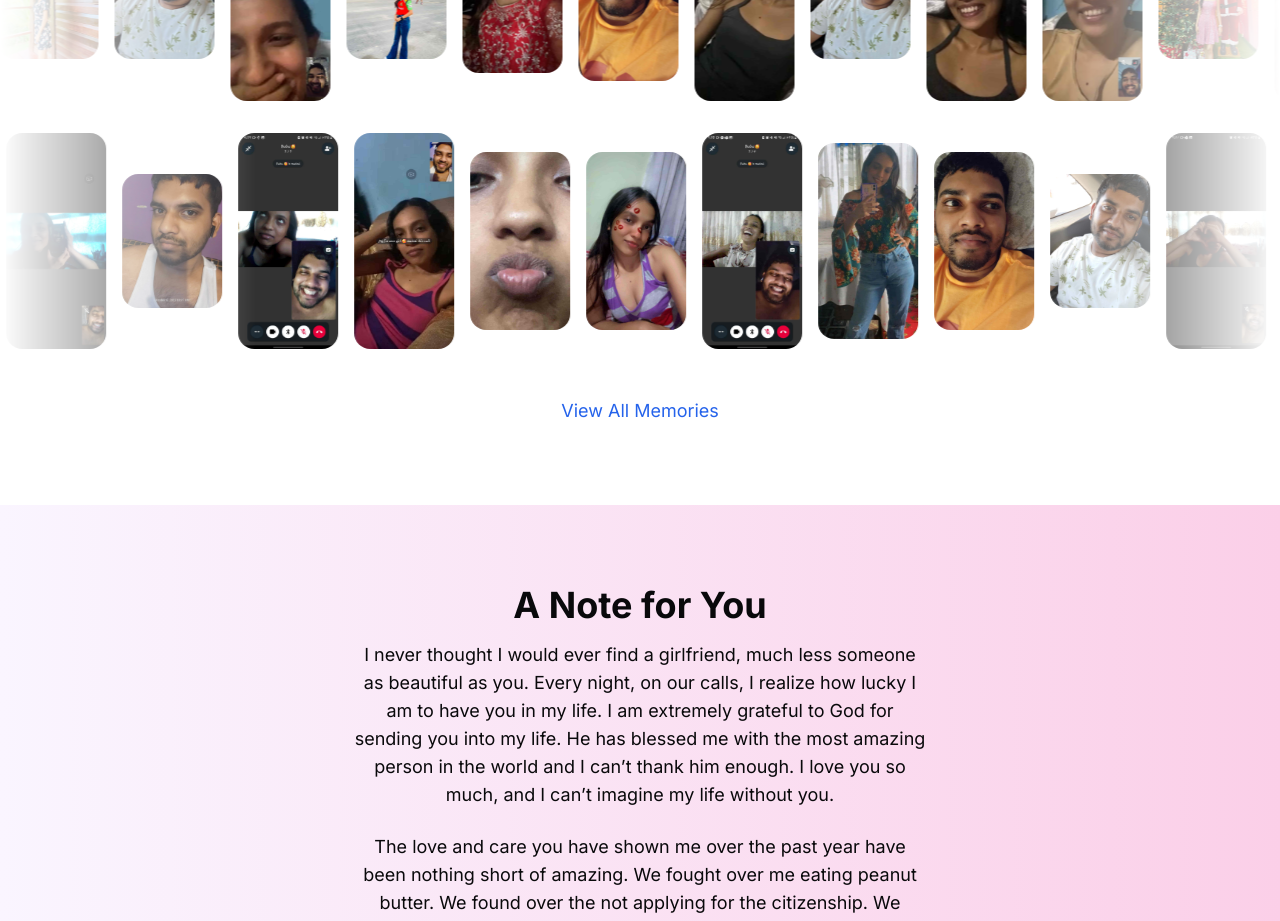
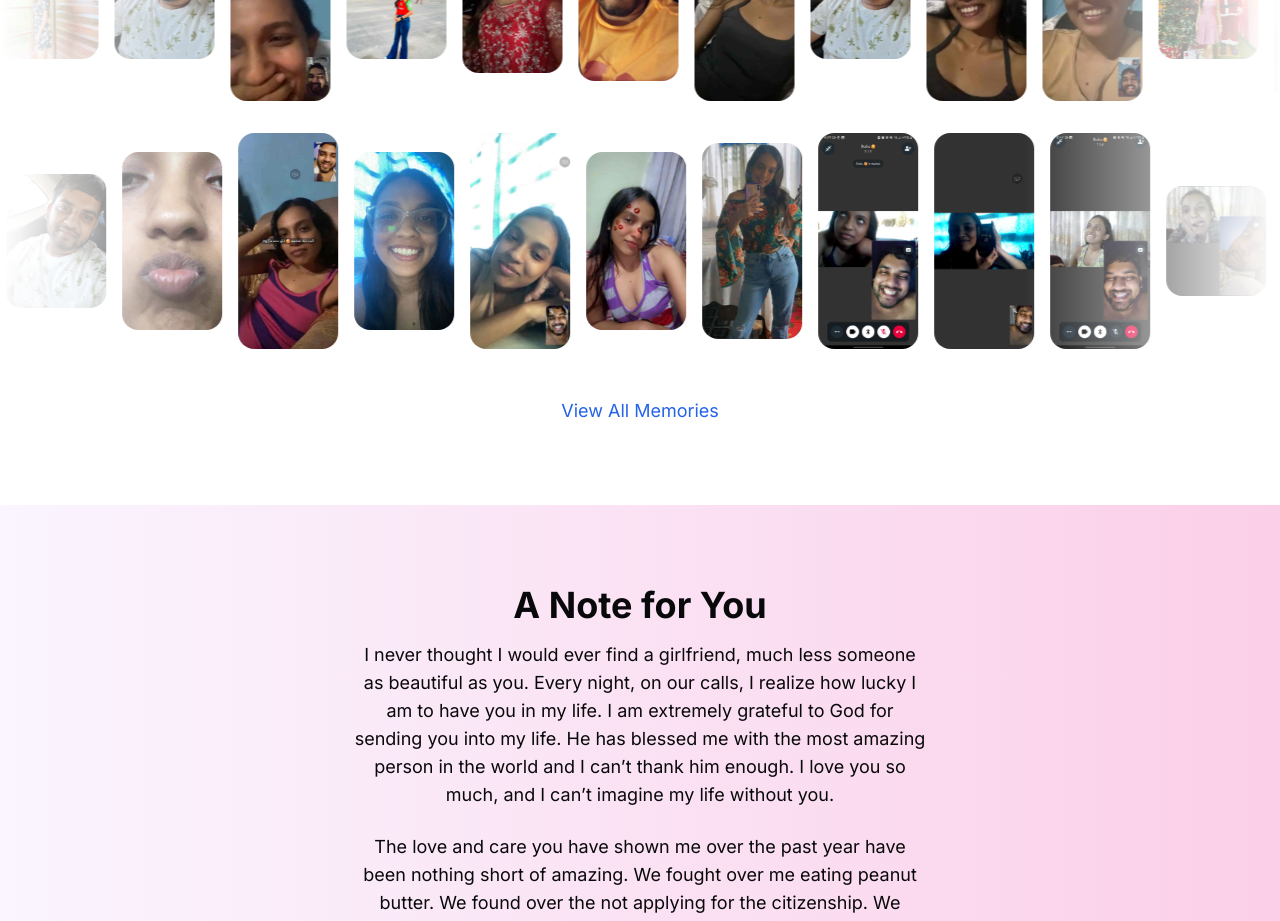
Before and after one commit to david-randoll/david-and-ami, a Next.js app: page /anniversary in a window 1280 px wide. Shown: the part 1100-2021 px from the top of the page. Built offline with nearby package versions, Linux system fonts and the light colour scheme.

Commit message:
add new image

```diff
--- a/src/app/(root)/anniversary/memories/page.tsx
+++ b/src/app/(root)/anniversary/memories/page.tsx
@@ -4,7 +4,7 @@ import React, { useState } from "react";
 
 const MemoriesGallery = () => {
     const [selectedImage, setSelectedImage] = useState<string | null>(null);
-    const images = Array.from({ length: 60 }, (_, index) => `/first_anniversary/image${index + 1}.jpg`);
+    const images = Array.from({ length: 61 }, (_, index) => `/first_anniversary/image${index + 1}.jpg`);
 
     const closeModal = () => setSelectedImage(null);
 
--- a/src/components/anniversary/OurMemories.tsx
+++ b/src/components/anniversary/OurMemories.tsx
@@ -23,7 +23,7 @@ const OurMemories = () => {
         alt: `Image ${index + 1}`,
     }));
 
-    const imagesLeft = Array.from({ length: 30 }, (_, index) => ({
+    const imagesLeft = Array.from({ length: 31 }, (_, index) => ({
         src: `/first_anniversary/image${index + 31}.jpg`,
         alt: `Image ${index + 31}`,
     }));
```
Also changed, not shown: public/first_anniversary/image61.jpg (added).
